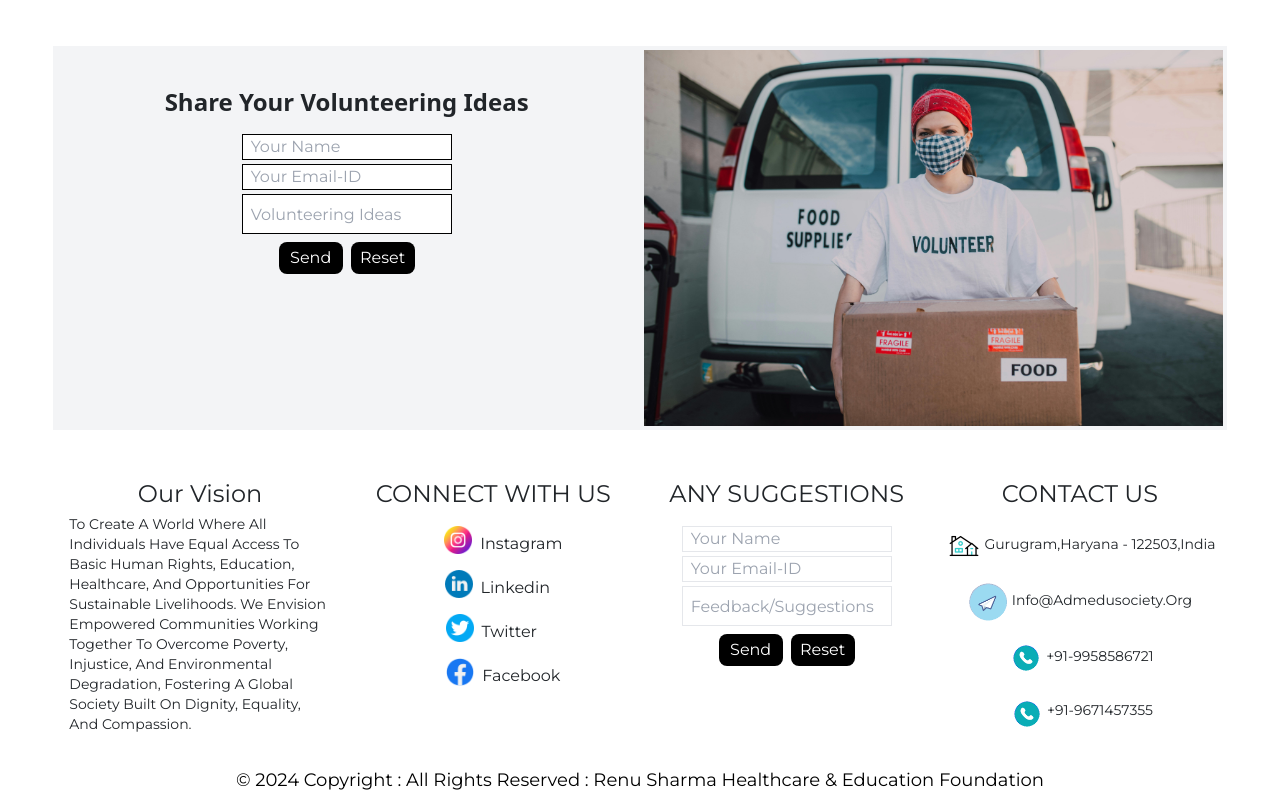
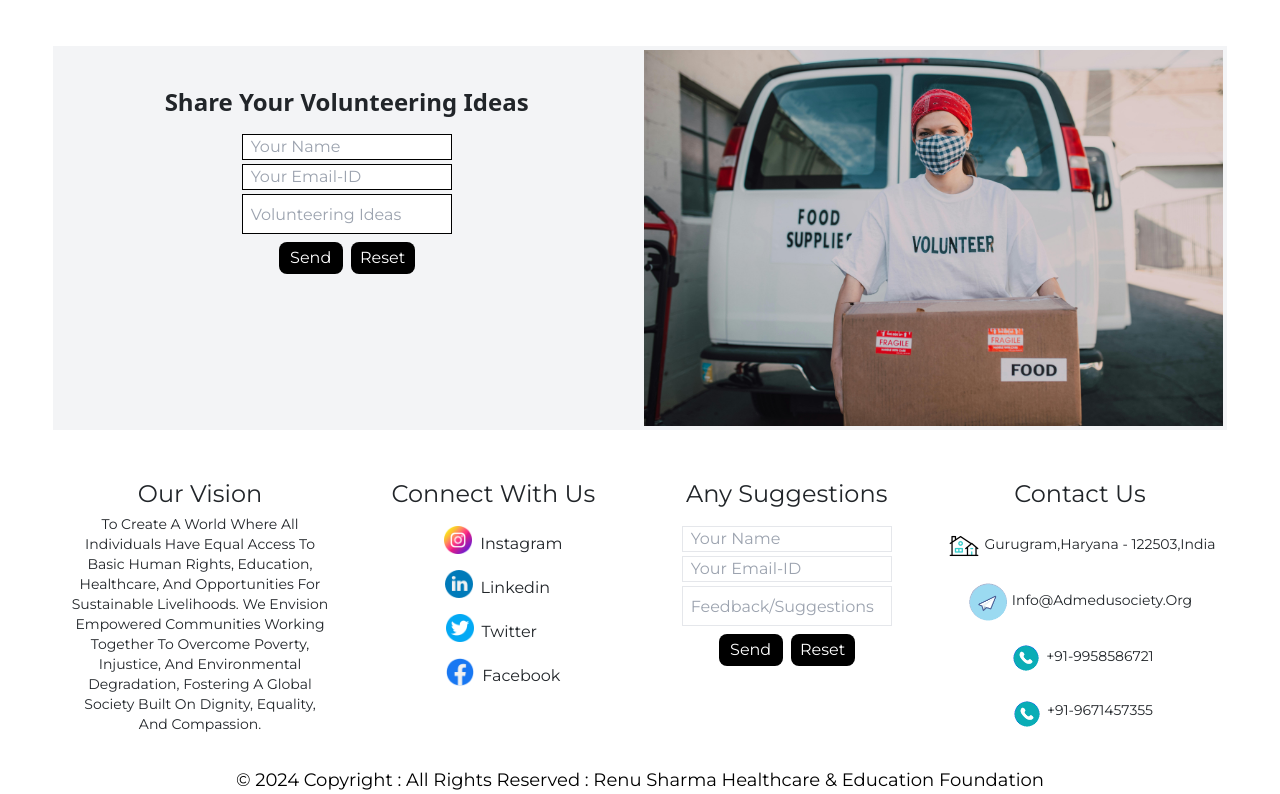
Before and after one commit to falcon9205/renuhealthcare, a React (Create React App) app: page / in a window 1280 px wide. Shown: the part 992-1786 px from the top of the page. Built offline with nearby package versions, Linux system fonts and the light colour scheme.

Commit message:
adding text-styling

```diff
--- a/src/Components/Footer.js
+++ b/src/Components/Footer.js
@@ -8,7 +8,7 @@ const Footer = () => {
         {/* ourvision Box */}
         <div className="ourvision  text-center capitalize  w-full">
           <h1 className="text-2xl ">Our Vision</h1>
-          <p className="text-left text-sm text px-3 py-1 font-normal">
+          <p className="text-left sm:text-center text-sm text px-3 py-1 font-normal">
             To create a world where all individuals have equal access to basic
             human rights, education, healthcare, and opportunities for
             sustainable livelihoods. We envision empowered communities working
@@ -19,7 +19,7 @@ const Footer = () => {
         </div>
 
         {/* Connect with us Box */}
-        <div className="connectwithus      w-full uppercase space-y-4">
+        <div className="connectwithus capitalize w-full  space-y-4">
           <h1 className="text-2xl text-center">Connect with us</h1>
 
           {/* particular div for flex logo with h1-tag */}
@@ -64,7 +64,7 @@ const Footer = () => {
         </div>
 
         {/* Any suggestion Box */}
-        <div className="anysuggestion  w-full  uppercase space-y-4">
+        <div className="anysuggestion capitalize  w-full   space-y-4">
           <h1 className="text-2xl text-center">Any Suggestions</h1>
           <div>
             {/* form content */}
@@ -112,7 +112,7 @@ const Footer = () => {
         </div>
 
         {/* Contact us Box */}
-        <div className="connectwithus items-center flex flex-col w-full uppercase space-y-4">
+        <div className="connectwithus items-center flex flex-col w-full capitalize space-y-4">
           <h1 className="text-2xl text-center">Contact us</h1>
 
           {/* particular div for flex logo with h1-tag */}
```
